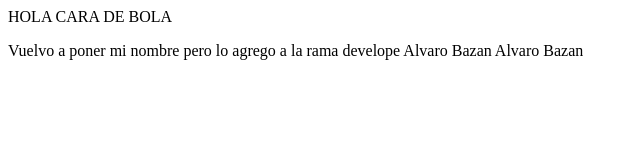
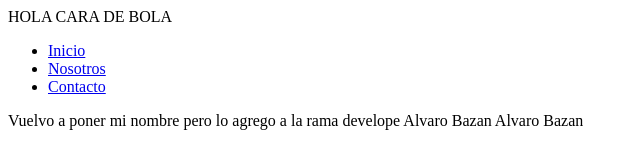
Before and after one commit to Mexazon/Mexaz-n, a plain HTML site: page index.html in a window 1280 px wide. Shown: the whole page, without its empty margins (0-640 px from the left). Drawn offline with Linux system fonts and the light colour scheme.

Commit message:
Feat: añadí una navbar

```diff
--- a/index.html
+++ b/index.html
@@ -9,6 +9,13 @@
     <title>Document</title>
 </head>
 <body>
+    <nav>
+  <ul>
+    <li><a href="#Inicio">Inicio</a></li>
+    <li><a href="#Nosotros">Nosotros</a></li>
+    <li><a href="#Contacto">Contacto</a></li>
+  </ul>
+</nav>
     <p>Vuelvo a poner mi nombre pero lo agrego a la rama develope Alvaro Bazan
     Alvaro Bazan<p>
 </body>
```
